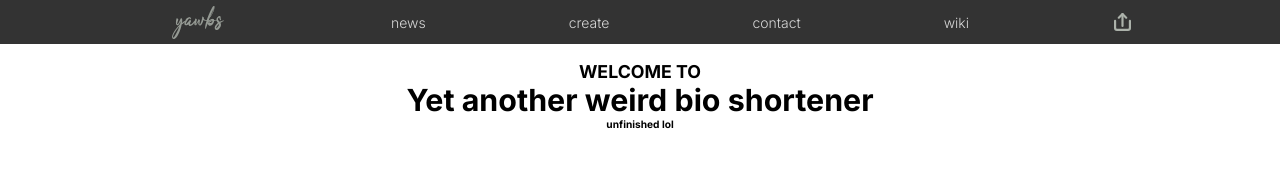
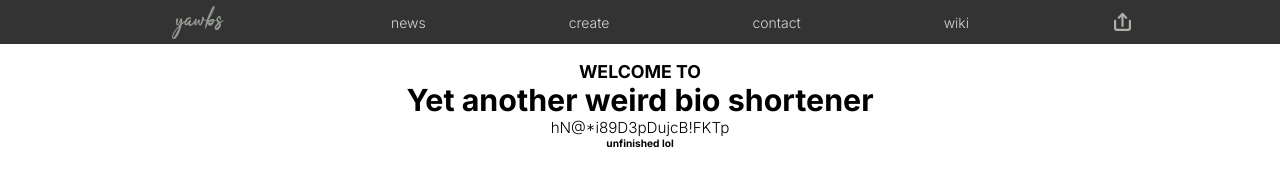
Before and after one commit to yawbs/yawbs.github.io, a plain HTML site: page index.html in a window 1280 px wide. Drawn offline with Linux system fonts and the light colour scheme.

Commit message:
Update index.html

```diff
--- a/index.html
+++ b/index.html
@@ -66,6 +66,7 @@
         <div class="hero">
             <h3>WELCOME TO</h3>
             <h1>Yet another weird bio shortener</h1>
+            <p>hN@*i89D3pDujcB!FKTp</p>
             <h6>unfinished lol</h6>
         </div>
 
```
